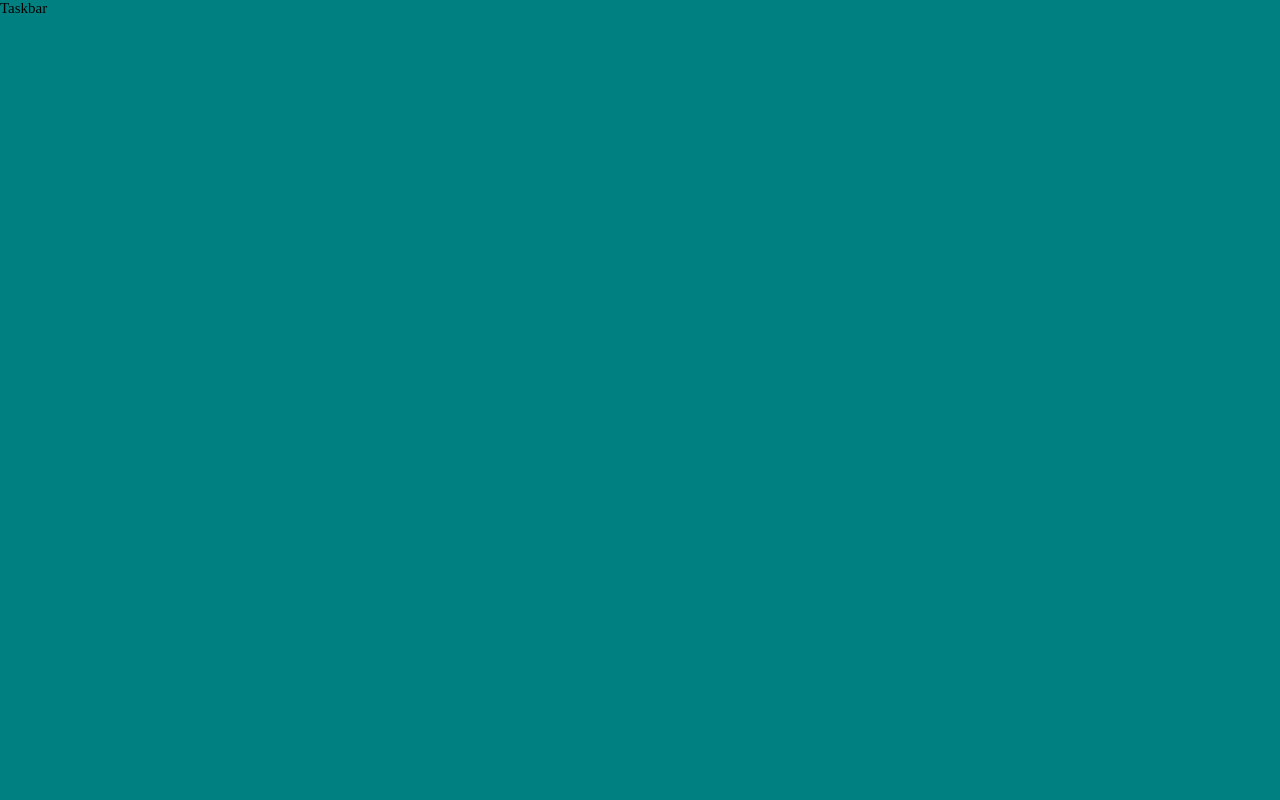
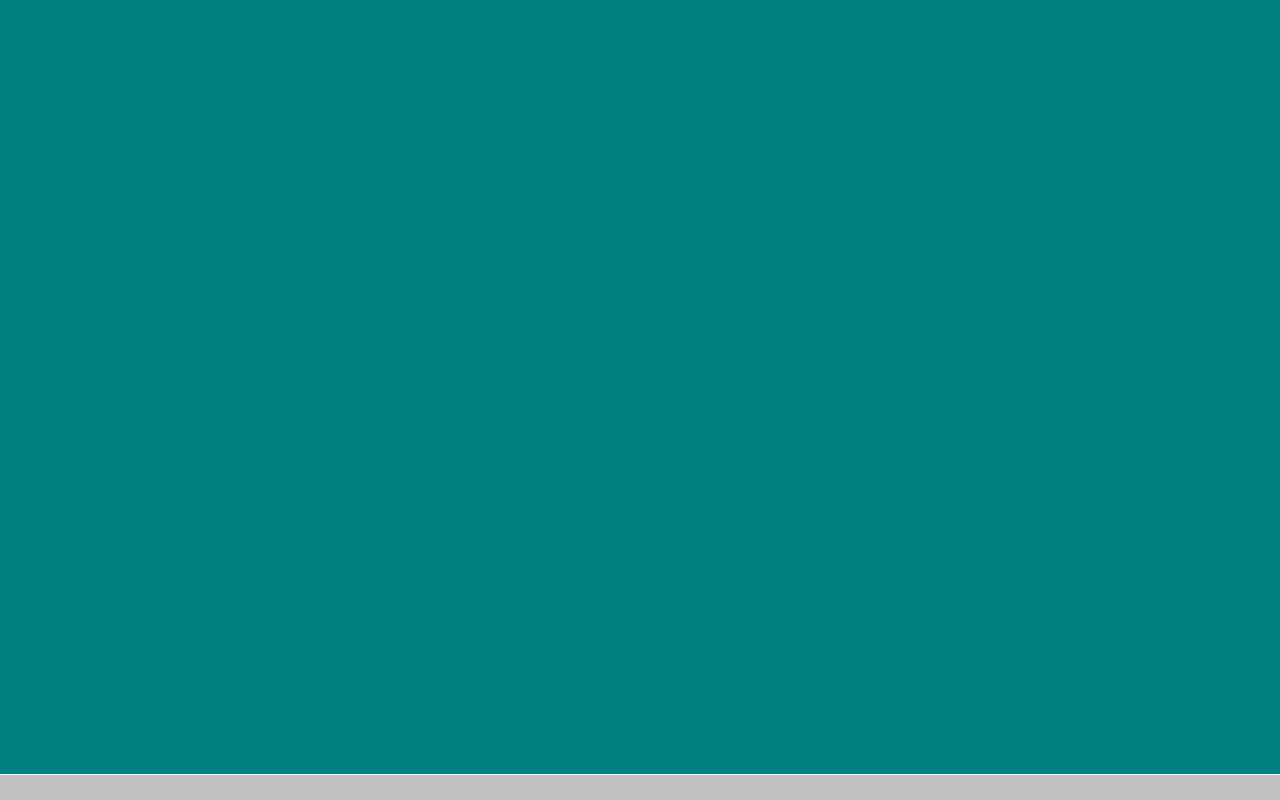
Before and after one commit to rpsloup/os-project, a React (Vite) app in the folder client/: page / in a window 1280 px wide. Built offline with nearby package versions, Linux system fonts and the light colour scheme.

Commit message:
FE: Styling the Taskbar component and adding a position prop

```diff
--- a/client/src/components/Desktop/Desktop.component.tsx
+++ b/client/src/components/Desktop/Desktop.component.tsx
@@ -1,13 +1,21 @@
 import Taskbar from '../Taskbar';
+
+import type { TaskbarPosition } from '../../typings/taskbarTypes';
 
 import './Desktop.styles.scss';
 
 interface IProps {
   showTaskbar?: boolean;
+  taskbarPosition?: TaskbarPosition;
 }
 
-const Desktop = ({ showTaskbar = true }: IProps): JSX.Element => (
-  <div className="desktop">{showTaskbar ? <Taskbar /> : null}</div>
+const Desktop = ({
+  showTaskbar = true,
+  taskbarPosition,
+}: IProps): JSX.Element => (
+  <div className="desktop">
+    {showTaskbar ? <Taskbar position={taskbarPosition} /> : null}
+  </div>
 );
 
 export default Desktop;
--- a/client/src/components/Taskbar/Taskbar.component.tsx
+++ b/client/src/components/Taskbar/Taskbar.component.tsx
@@ -1,3 +1,13 @@
-const Taskbar = (): JSX.Element => <div className="taskbar">Taskbar</div>;
+import type { TaskbarPosition } from '../../typings/taskbarTypes';
+
+import './Taskbar.styles.scss';
+
+interface IProps {
+  position?: TaskbarPosition;
+}
+
+const Taskbar = ({ position }: IProps): JSX.Element => (
+  <div className={`taskbar${position ? ` taskbar--${position}` : ''}`} />
+);
 
 export default Taskbar;
--- /dev/null
+++ b/client/src/components/Taskbar/Taskbar.styles.scss
@@ -0,0 +1,16 @@
+.taskbar {
+  position: absolute;
+  left: 0;
+  bottom: 0;
+  width: 100%;
+  height: 26px;
+  background-color: #c0c0c0;
+  border-top: 1px solid #fff;
+
+  &--top {
+    bottom: unset;
+    top: 0;
+    border-top: unset;
+    border-bottom: 1px solid #fff;
+  }
+}
--- /dev/null
+++ b/client/src/typings/taskbarTypes.ts
@@ -0,0 +1 @@
+export type TaskbarPosition = 'top' | 'bottom';
```
